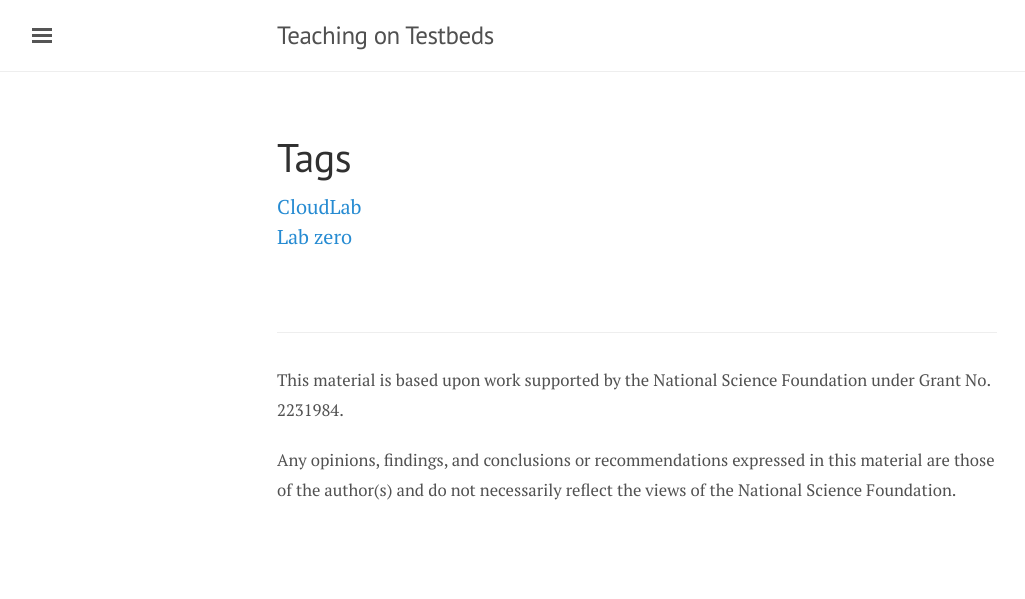
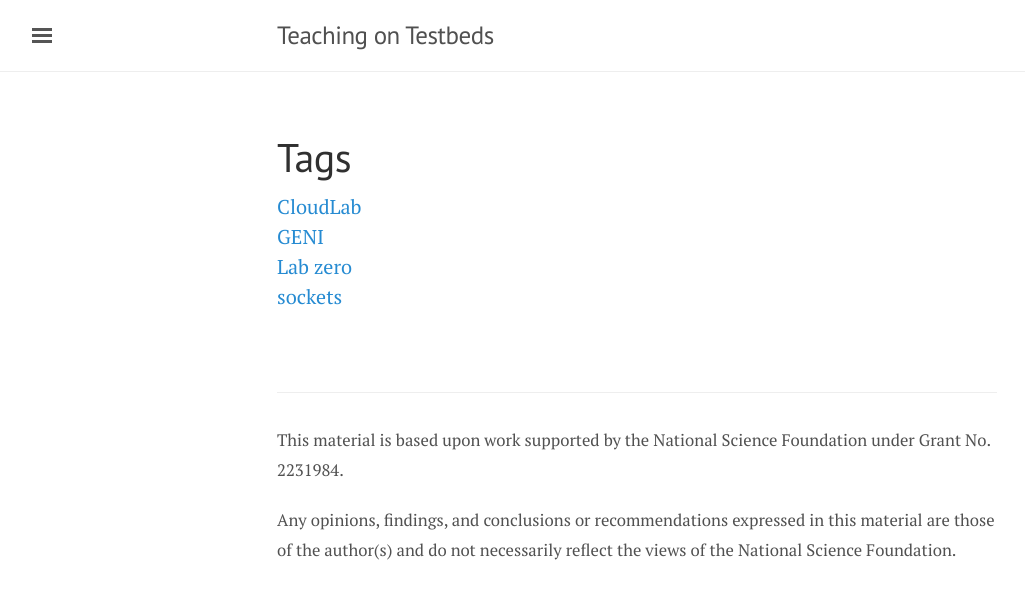
Before and after one commit to teaching-on-testbeds/teaching-on-testbeds.github.io, a Jekyll site: the page built from tags.md, in a window 1280 px wide. Shown: the top 599 px of the page, without its empty margins (3-1028 px from the left). Built offline with Jekyll 4.4.1, drawn with Linux system fonts in a browser that asks for light colours.

Commit message:
Add tags

```diff
--- a/_data/tags.yml
+++ b/_data/tags.yml
@@ -3,3 +3,9 @@
 
 - slug: cloudlab
   name: CloudLab
+
+- slug: geni
+  name: GENI
+
+- slug: sockets
+  name: sockets
```
Also changed, not shown: tag/geni.md (added, +5 -0 lines), tag/sockets.md (added, +5 -0 lines).
